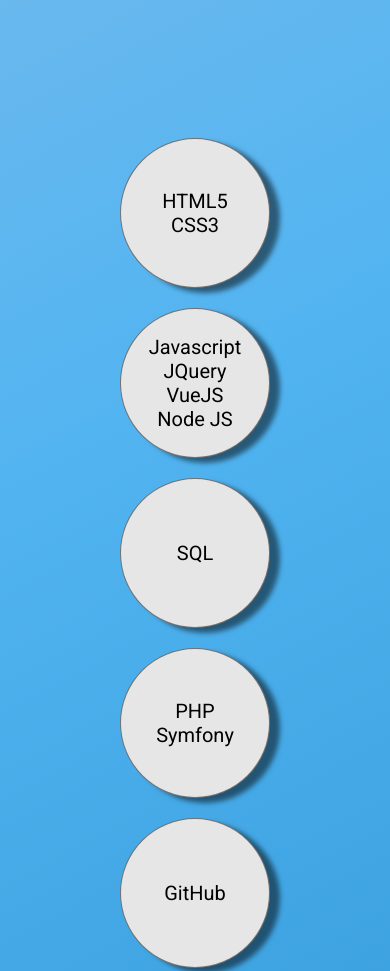
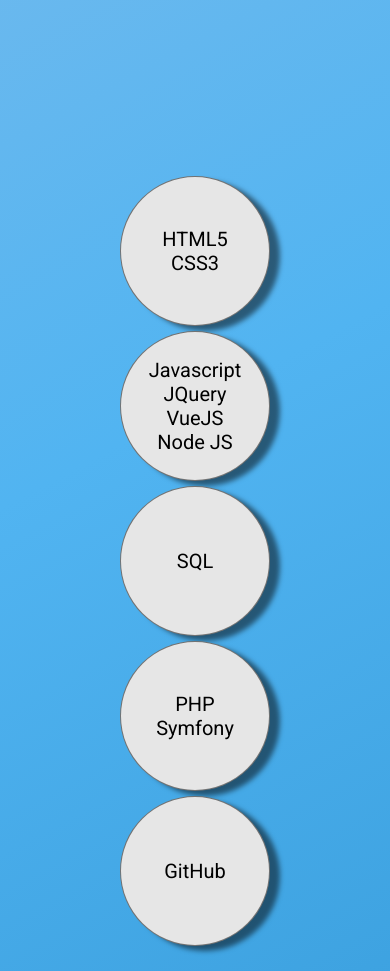
Before and after one commit to Emma-gin/portfolio, a website: page public/index.html in a window 390 px wide. Shown: the part 1220-2191 px from the top of the page. Drawn offline with nearby package versions, Linux system fonts and the light colour scheme; a web font is replaced by a local one.

Commit message:
Update style.css

```diff
--- a/public/css/style.css
+++ b/public/css/style.css
@@ -594,6 +594,18 @@
         box-shadow: none;
     }
 
+    .container_skills_1,
+    .container_skills_3,
+    .container_skills_5 {
+        margin-top: 0;
+        margin-bottom: 5px;
+    }
+
+    .container_skills_2,
+    .container_skills_4 {
+        margin-bottom: 5px;
+    }
+
     /* section projects */
 
     .container_all_projects {
```
